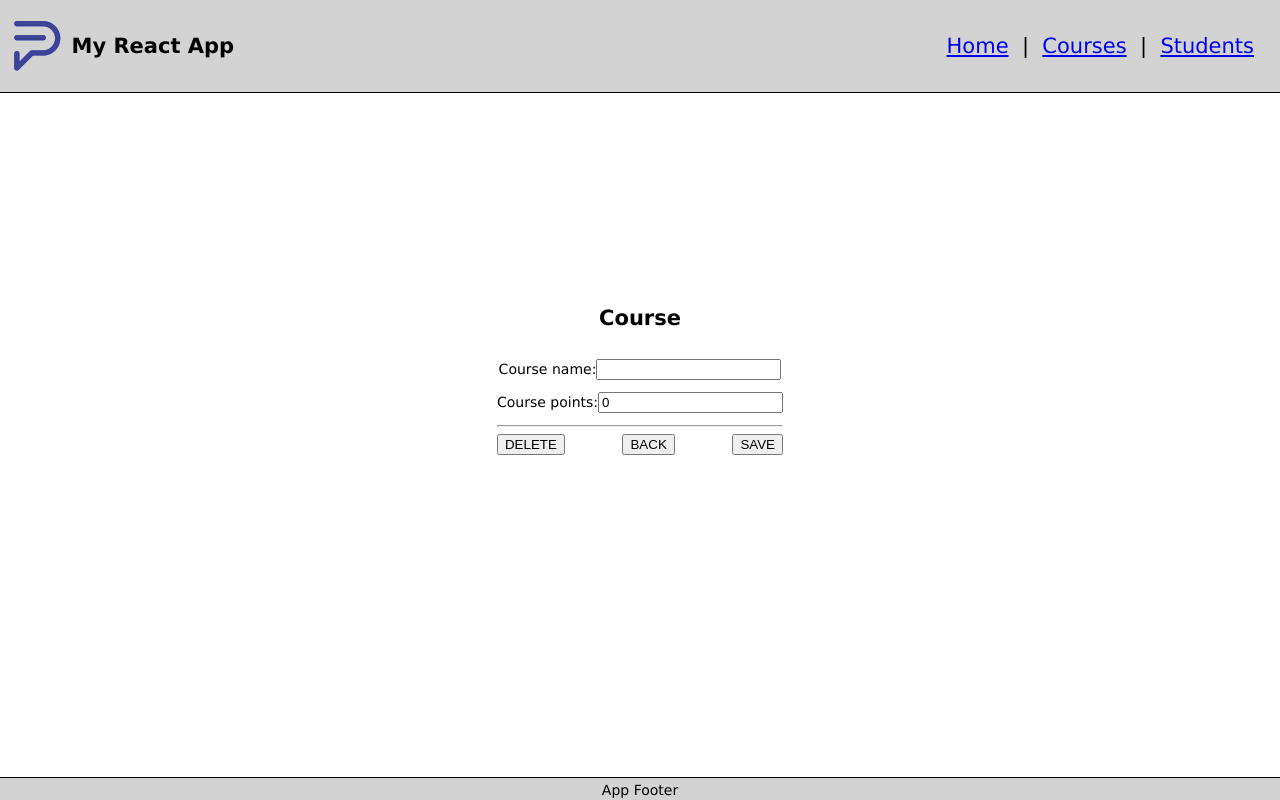
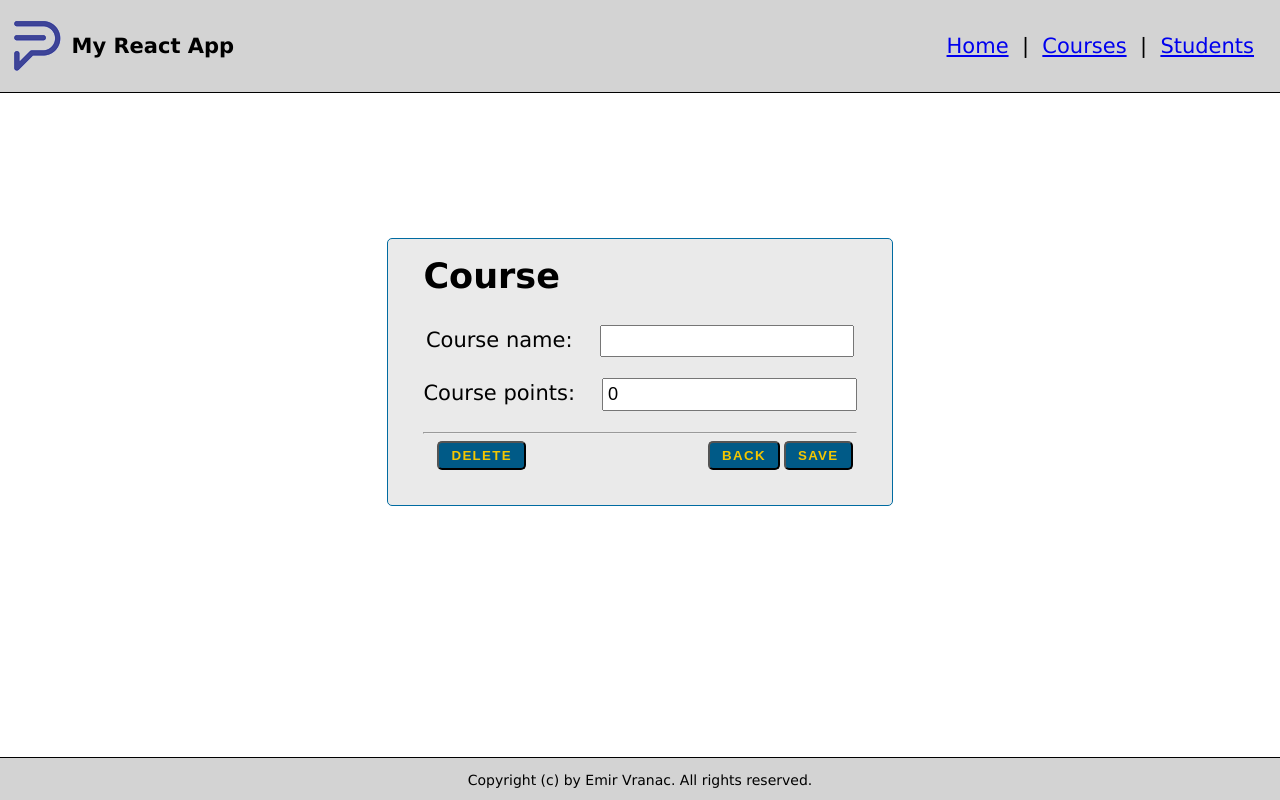
Before and after one commit to emir91/react-app, a React (Create React App) app: page /courses/1 in a window 1280 px wide. Built offline with nearby package versions, Linux system fonts and the light colour scheme; no server answers.

Commit message:
Add some more style to the app

```diff
--- /dev/null
+++ b/src/assets/styles/form.css
@@ -0,0 +1,29 @@
+.form-container {
+  border: 1px solid #006ba1;
+  border-radius: 5px;
+  padding: 2.5em;
+  background-color: #eaeaea;
+}
+
+.form-title {
+  font-size: 2.5em;
+  text-align: left;
+  margin-top: -0.5em;
+}
+
+.input-field {
+  margin: 1.5em 0;
+}
+
+.year-input {
+  margin-right: 1em;
+}
+
+.address-input {
+  margin-left: 2.5em;
+}
+
+.button-container {
+  display: flex;
+  justify-content: space-between;
+}
--- a/src/assets/styles/site.css
+++ b/src/assets/styles/site.css
@@ -40,12 +40,3 @@
   font-weight: bold;
   margin-top: 1em;
 }
-
-.input-field {
-  margin: 12px 0;
-}
-
-.button-container {
-  display: flex;
-  justify-content: space-between;
-}
--- a/src/components/AppFooter.js
+++ b/src/components/AppFooter.js
@@ -1,5 +1,5 @@
 const AppFooter = () => {
-    return <footer>App Footer</footer>
+    return <footer>Copyright &#40;c&#41; by Emir Vranac. All rights reserved.</footer>
 }
 
 export default AppFooter;
--- a/src/components/Course.js
+++ b/src/components/Course.js
@@ -52,7 +52,8 @@ const Course = ({ match, history }) => {
 
     return (
         <div className="container">
-            <h2>Course</h2>
+            <div className="form-container">
+                <h2 className="form-title">Course</h2>
                 <form className="input-form">
                     <div className="input-field">
                         <label htmlFor="name">Course name:</label>
@@ -72,11 +73,17 @@ const Course = ({ match, history }) => {
                     </div>
                     <hr/>
                     <div className="button-container">
+                        <div className="left">
                        {id !== '0' && (<button type="button" onClick={removeCourse}>DELETE</button>)}
+                        </div>
+
+                        <div className="right">
                             <button type="button" onClick={back}>BACK</button>
                             <button type="button" onClick={save}>SAVE</button>
                         </div>
+                    </div>
                 </form>
+            </div>
         </div>
     )
 }
--- a/src/components/Student.js
+++ b/src/components/Student.js
@@ -49,7 +49,8 @@ const Student = ({match, history}) => {
 
     return (
         <div className="container">
-            <h2>Student</h2>
+            <div className="form-container">
+                <h2 className="form-title">Student</h2>
                 <form className="form-input">
                     <div className="input-field">
                         <label htmlFor="firstName">First Name:</label>
@@ -70,14 +71,16 @@ const Student = ({match, history}) => {
                     <div className="input-field">
                         <label htmlFor="yearOfBirth">Year of Birth:</label>
                         <input
+                        className="year-input"
                         type="text"
                         name="yearOfBirth"
                         value={student.yearOfBirth}
                         onChange={changeHandler}/>
                     </div>
-                 <div className="input-field">
+                    <div className="input-field address-field">
                         <label htmlFor="address">Address:</label>
                         <input
+                        className="address-input"
                         type="text"
                         name="address"
                         value={student.address}
@@ -86,8 +89,9 @@ const Student = ({match, history}) => {
                     <hr/>
                     <div className="button-container">
                     <div className="left">
-                        <button type="button" onClick={removeStudent}>DELETE</button>
+                      {id !== '0' && (<button type="button" onClick={removeStudent}>DELETE</button>)}
                         </div>
+
                         <div className="right">
                             <button type="button" onClick={() => history.push('/students')}>BACK</button>
                             <button type="button" onClick={save}>SAVE</button>
@@ -95,6 +99,7 @@ const Student = ({match, history}) => {
                     </div>
                 </form>
             </div>
+        </div>
     )
 }
 
--- a/src/index.css
+++ b/src/index.css
@@ -29,10 +29,27 @@ header {
 footer {
   bottom: 0;
   height: 14px;
-  padding: 4px 0;
+  padding: 1em 0;
   border-top: 1px solid black;
 }
 
-h1 {
-  margin-top: 200px;
+input {
+  padding: 0.2em;
+  font-size: 1.3em;
+  margin-left: 1.5em;
 }
+
+label {
+  font-size: 1.5em;
+}
+
+button {
+  padding: 0.4em 0.9em;
+  margin-right: 0.3em;
+  letter-spacing: 1pt;
+  background-color: #005a87;
+  border-radius: 5px;
+  color: #f4c700;
+  font-weight: bold;
+  cursor: pointer;
+}
--- a/src/index.js
+++ b/src/index.js
@@ -1,5 +1,6 @@
 import { render } from 'react-dom';
 import './index.css';
+import './assets/styles/form.css';
 import './assets/styles/site.css';
 import './assets/styles/table.css';
 import App from './App';
```
Lines whose indentation alone changed are shown as unchanged.
